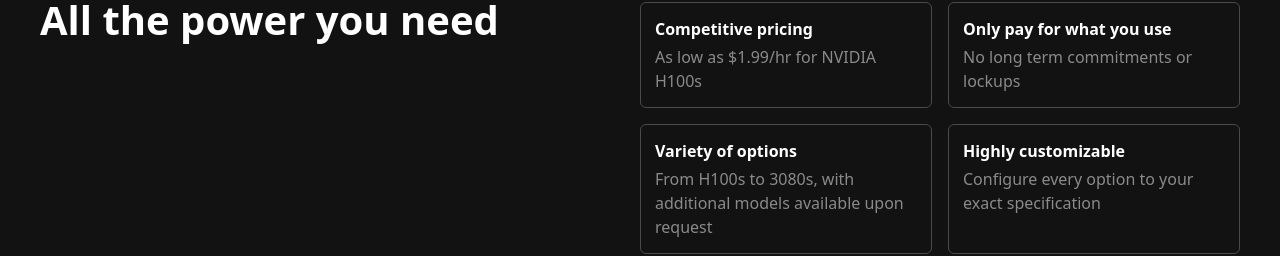
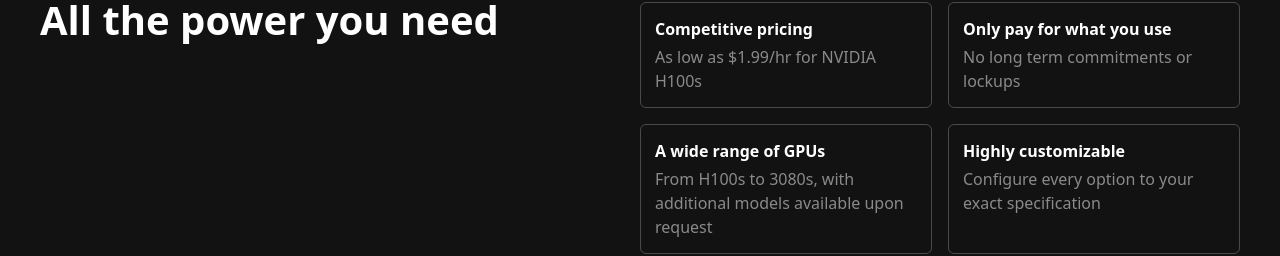
Before and after one commit to ovrclk/akashML, a React (Vite) app: page / in a window 1280 px wide. Shown: the part 1649-1905 px from the top of the page. Built offline with nearby package versions, Linux system fonts and the light colour scheme.

Commit message:
Update PowerYouNeed.jsx

```diff
--- a/src/components/home/powerYouNeed/PowerYouNeed.jsx
+++ b/src/components/home/powerYouNeed/PowerYouNeed.jsx
@@ -12,7 +12,7 @@
     },
     {
       id: 3,
-      title: "Variety of options",
+      title: "A wide range of GPUs",
       description:
         "From H100s to 3080s, with additional models available upon request",
     },
```
